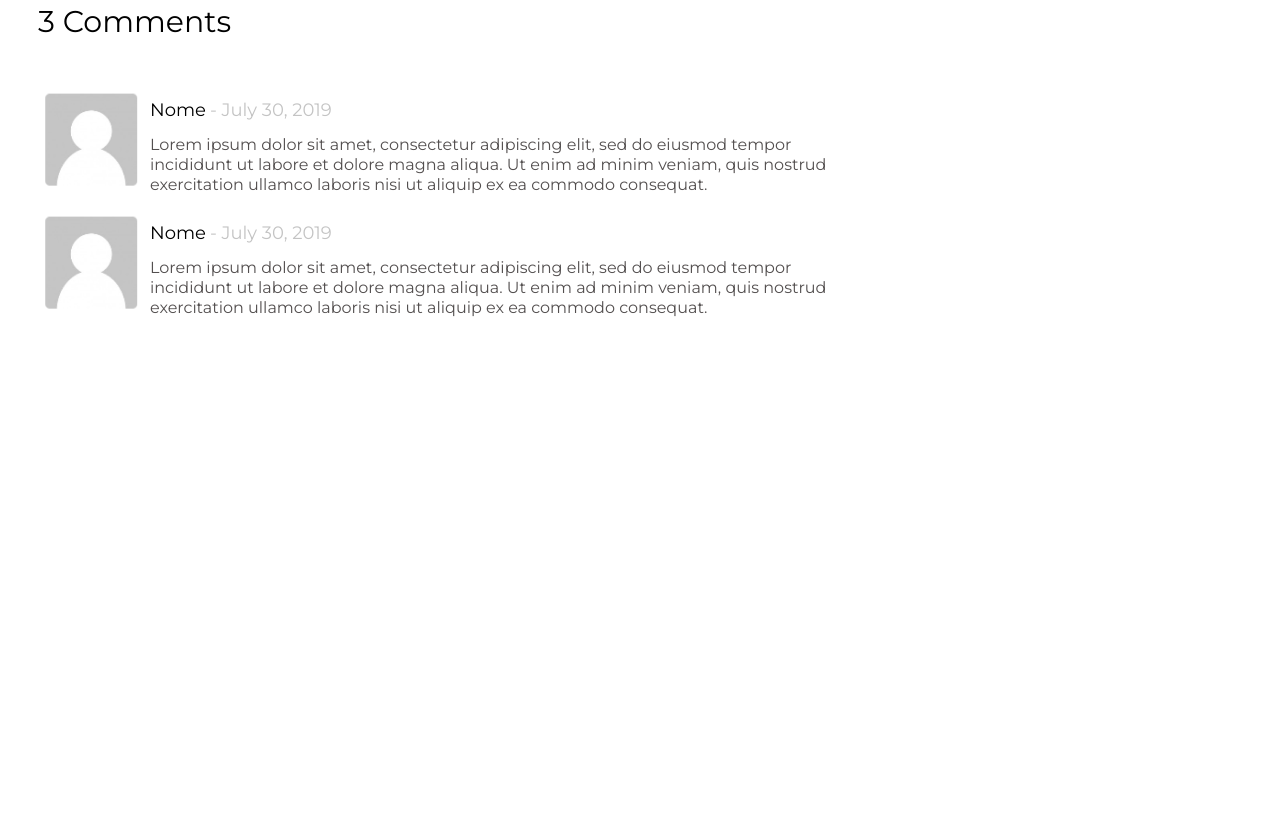
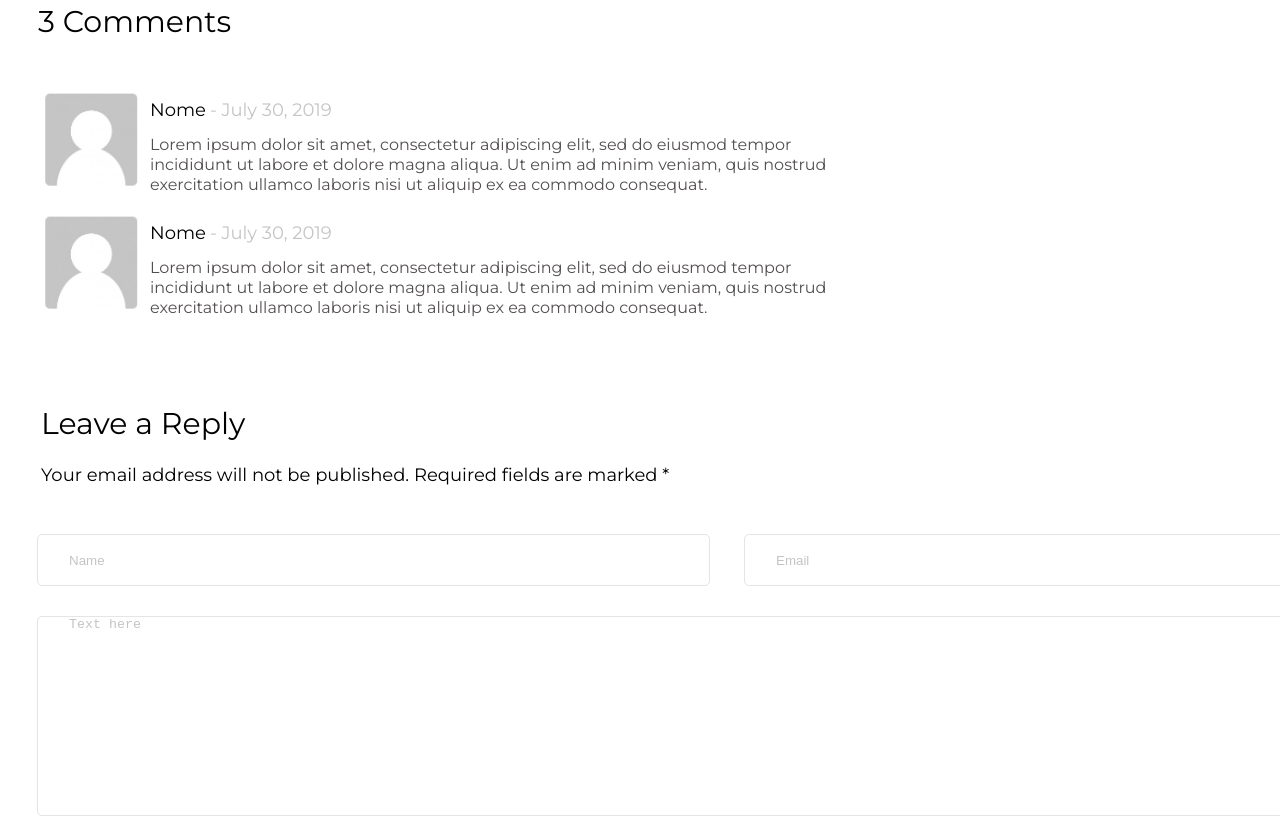
Before and after one commit to SamPwnd/layout-fratelli-sicilia, a plain HTML site: page article.html in a window 1280 px wide. Shown: the part 2013-2833 px from the top of the page. Before the commit the page ends 2339 px from the top, so only its background shows below. Drawn offline with Linux system fonts and the light colour scheme.

Commit message:
add form

```diff
--- a/article-style.css
+++ b/article-style.css
@@ -1,4 +1,4 @@
-*{ margin: 0; padding: 0; box-sizing: border-box; }
+*{ margin: 0; padding: 0; }
 
 body { width: 1440px; }
 
@@ -110,7 +110,7 @@ header {
 
 /* main */
 
-main > div {
+.title {
     text-align: center;
 }
 h1 {
@@ -376,3 +376,59 @@ h2 {
     font-size: 18px;
     line-height: 22px;
 }
+
+
+/* Form */
+
+.form-title > p {
+    font-family: 'Montserrat';
+    font-style: normal;
+    font-weight: 500;
+    font-size: 18px;
+    line-height: 22px;
+}
+
+.form-title {
+    margin-left: 41px;
+    margin-top: 13px;
+}
+
+.form-title h2 {
+    margin-left: 0;
+    margin-bottom: 22px;
+}
+
+.small-input {
+    width: 673px;
+    height: 52px;
+    background: #FFFFFF;
+    border: 1px solid #E5E5E5;
+    box-sizing: border-box;
+    border-radius: 5px;
+    margin-bottom: 30px;
+    margin-top: 48px;
+}
+
+input::placeholder {
+    color: #C4C4C4;
+    padding-left: 31px;
+}
+
+.small-input[type=text] {
+    margin-left: 37px;
+    margin-right: 30px;
+}
+.large-input {
+    width: 1376px;
+    height: 200px;
+    background: #FFFFFF;
+    border: 1px solid #E5E5E5;
+    box-sizing: border-box;
+    border-radius: 5px;
+    margin-left: 37px;
+}
+
+.large-input::placeholder {
+    color: #C4C4C4;
+    padding-left: 31px;
+}
--- a/article.html
+++ b/article.html
@@ -37,7 +37,7 @@
     </header>
 
     <main>
-        <div>
+        <div class="title">
             <h1>La pasta reale</h1>
             <h2 class="hashtag"><a href="#"> # Ricette </a></h2>
         </div>
@@ -134,6 +134,17 @@
                 <p class="reply">Reply</p>
             </div>
         </section>
+
+        <div class="form-title">
+            <h2>Leave a Reply</h2>
+            <p>Your email address will not be published. Required fields are marked *</p>
+        </div>
+
+        <form action="#">
+            <input class="small-input" placeholder="Name" type="text">
+            <input class="small-input" placeholder="Email" type="email">
+            <textarea class="large-input" placeholder="Text here"></textarea>
+        </form>
     </main>
 </body>
 </html>
```
